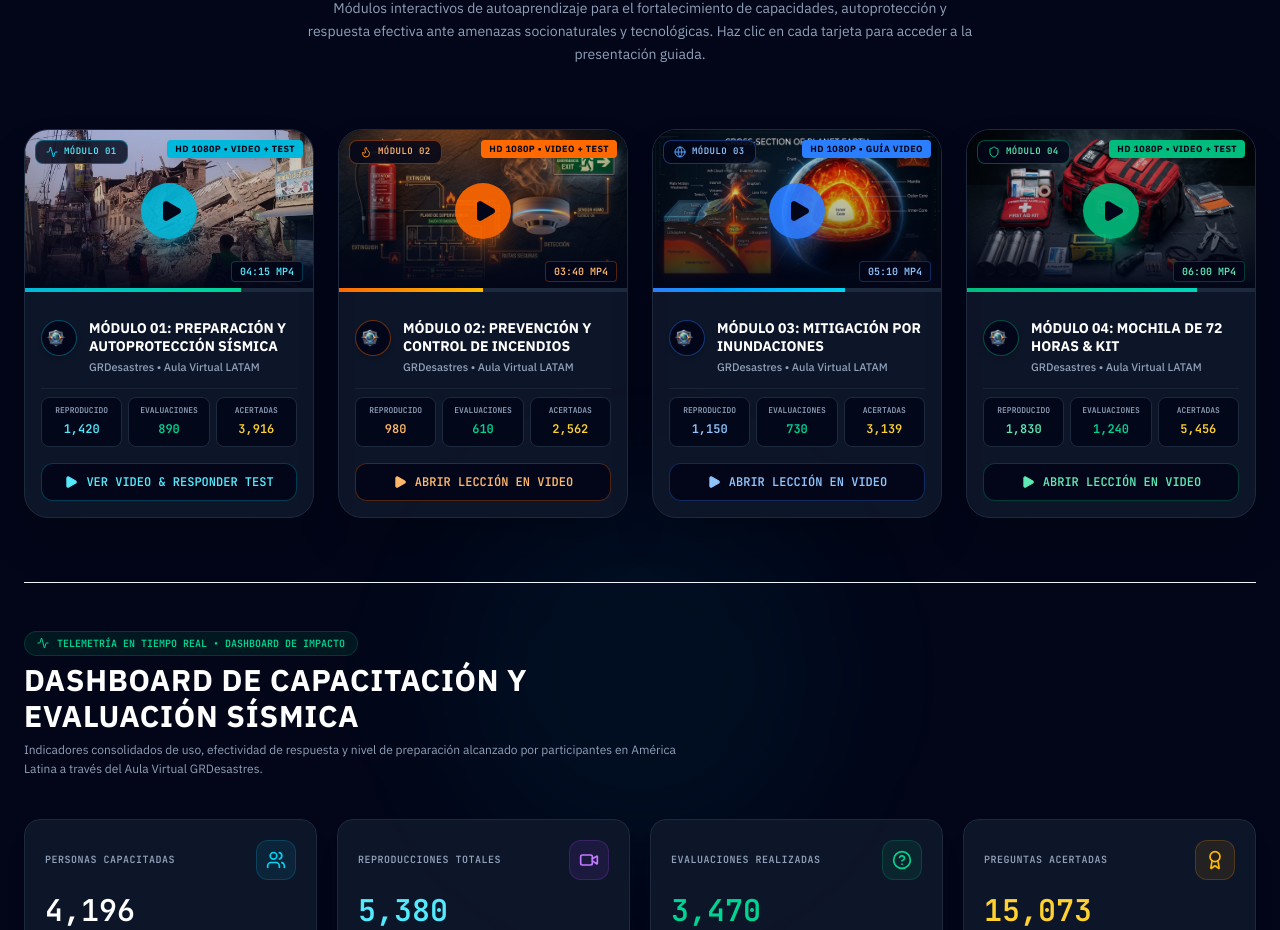
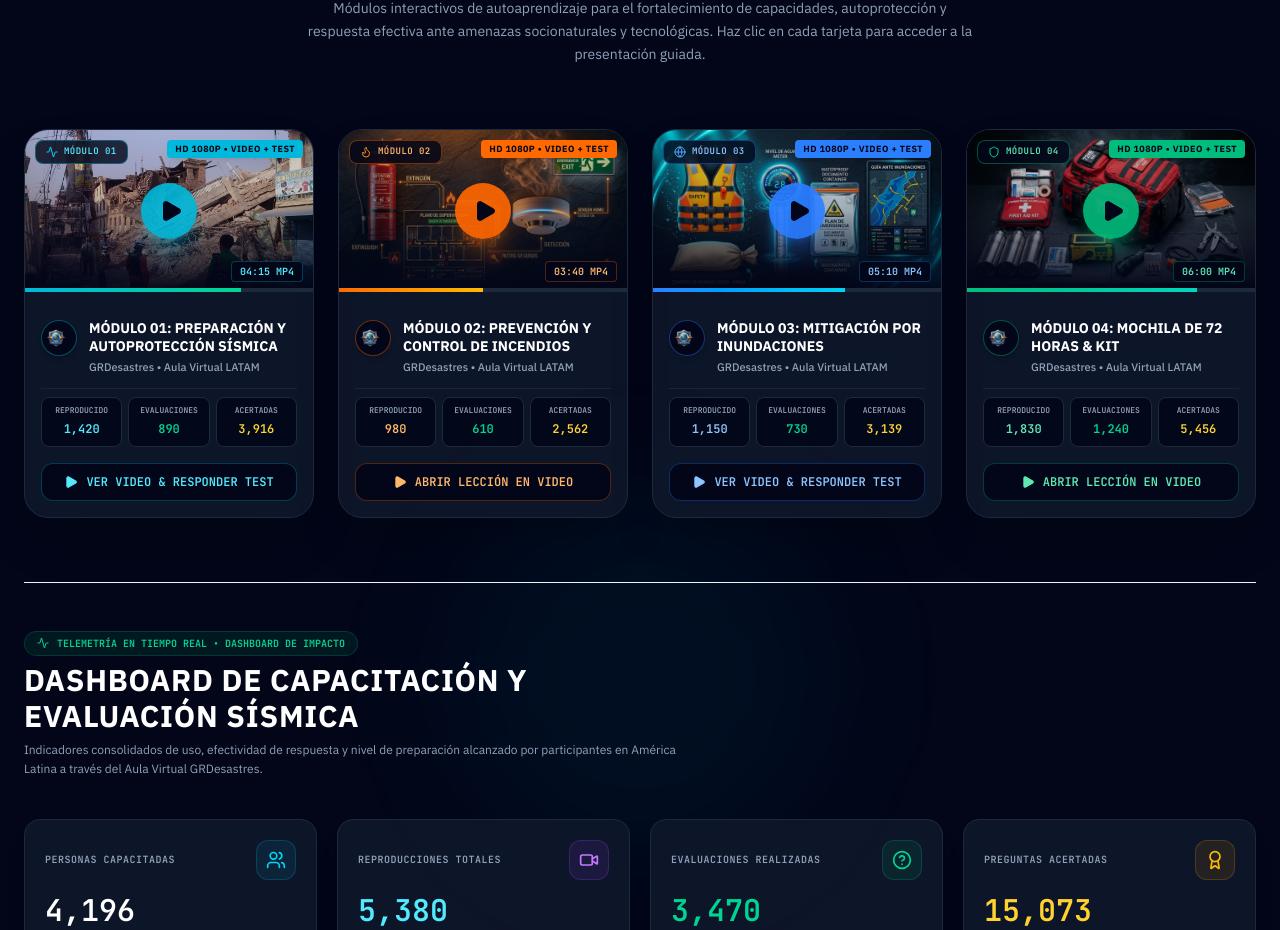
Before and after one commit to geologol-max/sismorisk-latam, a React (Vite) app: page / in a window 1280 px wide. Shown: the part 916-1846 px from the top of the page. Built offline with nearby package versions, Linux system fonts and the light colour scheme.

Commit message:
Incluir video Guia ante Inundaciones en el Modulo 03, crear miniatura 16:9 con infografia de medicion de agua, chaleco y bolsas estancas y ajustar banco de 10 preguntas del test

```diff
--- a/src/components/LandingPage.tsx
+++ b/src/components/LandingPage.tsx
@@ -64,6 +64,7 @@ import jairoEcuadorCollapse from "../assets/jairo_ecuador_collapse.jpg";
 import grdesastresLogo from "../assets/grdesastres_logo.png";
 import emergencyKitHero from "../assets/emergency_kit_hero.jpg";
 import firePreventionHero from "../assets/fire_prevention_hero.jpg";
+import floodMitigationHero from "../assets/flood_mitigation_hero.jpg";
 
 interface LandingPageProps {
   onNavigate: (tab: "inicio" | "modelo" | "espectro" | "vulnerabilidad" | "fema" | "gndt" | "simulador") => void;
@@ -1496,7 +1497,7 @@ export default function LandingPage({
               <div className="space-y-3">
                 <div className="relative aspect-video w-full overflow-hidden bg-slate-950">
                   <img
-                    src={earthStructure}
+                    src={floodMitigationHero}
                     alt="Miniatura Módulo 03: Inundaciones"
                     className="w-full h-full object-cover group-hover:scale-105 transition-transform duration-500 opacity-90 group-hover:opacity-100"
                   />
@@ -1506,7 +1507,7 @@ export default function LandingPage({
                     <span className="text-[9px] font-mono font-bold text-blue-300 uppercase tracking-wider">Módulo 03</span>
                   </div>
                   <div className="absolute top-2.5 right-2.5 bg-blue-500 text-slate-950 font-black text-[9px] uppercase px-2 py-0.5 rounded tracking-wider shadow-lg">
-                    HD 1080p • GUÍA VIDEO
+                    HD 1080p • VIDEO + TEST
                   </div>
                   <div className="absolute inset-0 flex items-center justify-center">
                     <div className="w-14 h-14 rounded-full bg-blue-500/90 text-slate-950 flex items-center justify-center shadow-xl shadow-blue-500/30 group-hover:scale-110 group-hover:bg-blue-400 transition-all duration-300">
@@ -1558,7 +1559,7 @@ export default function LandingPage({
               <div className="p-4 pt-0">
                 <button className="w-full bg-slate-950 hover:bg-blue-500 hover:text-slate-950 border border-blue-500/30 text-blue-300 font-bold text-xs uppercase py-2.5 rounded-xl transition-all duration-300 flex items-center justify-center space-x-2 font-mono group-hover:border-blue-400">
                   <Play className="h-3.5 w-3.5 fill-current" />
-                  <span>Abrir Lección en Video</span>
+                  <span>Ver Video & Responder Test</span>
                 </button>
               </div>
             </div>
@@ -3282,10 +3283,10 @@ export default function LandingPage({
                       }
                     : selectedAulaTopic === "inundaciones"
                     ? {
-                        videoUrl: "https://res.cloudinary.com/rtzau8g7/video/upload/v1786498008/Preparaci%C3%B3n_ante_Sismos_n26b0x.mp4",
-                        poster: earthStructure,
+                        videoUrl: "https://res.cloudinary.com/rtzau8g7/video/upload/v1786502514/Gu%C3%ADa_ante_Inundaciones_wxopac.mp4",
+                        poster: floodMitigationHero,
                         badge: "Videolección Oficial • Módulo 03: Inundaciones",
-                        title: "Mitigación por Inundaciones y Crecidas Repentinas",
+                        title: "Guía ante Inundaciones & Mitigación de Crecidas Repentinas",
                         duration: "05:10 min"
                       }
                     : {
```
Also changed, not shown: src/assets/flood_mitigation_hero.jpg (added).
